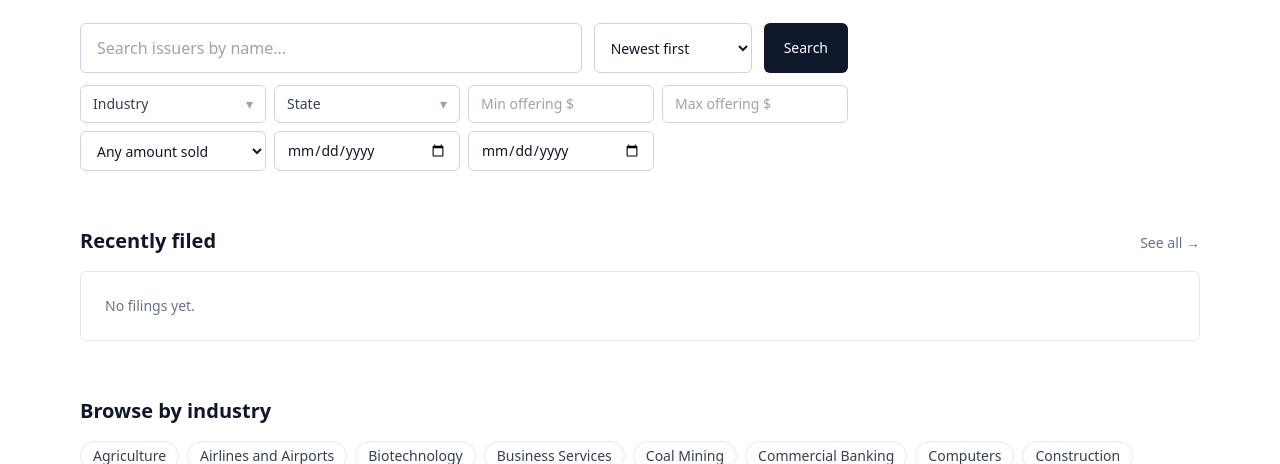
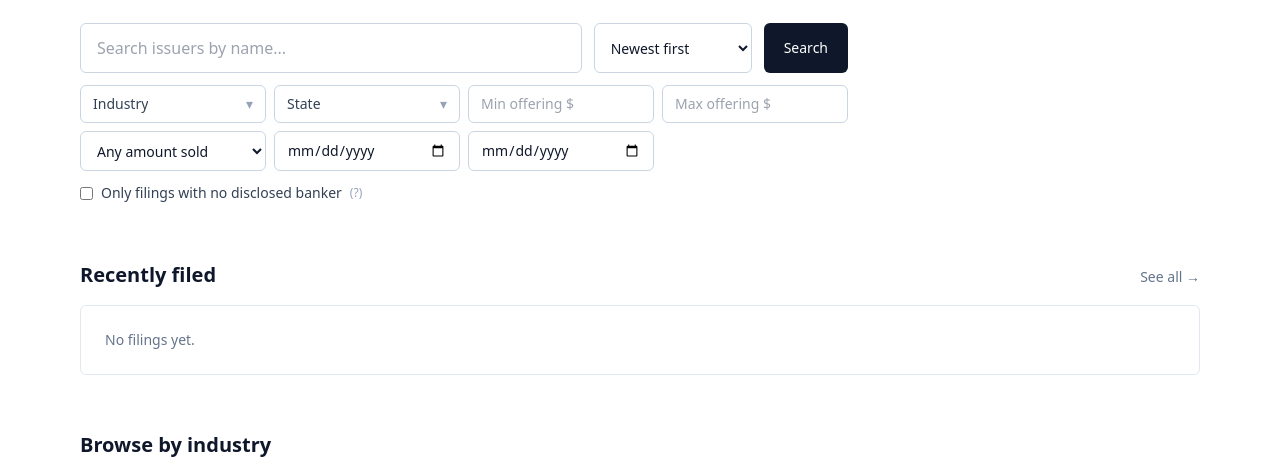
Before and after one commit to Luketheprogram/formdexplorer, a Django app: page / in a window 1280 px wide. Shown: the part 166-630 px from the top of the page. Run offline with Django 5.2, Linux system fonts and the light colour scheme; data that the repository does not hold is empty; style sheets or scripts are compiled from the project's sources.

Commit message:
Search: 'Only filings with no disclosed banker' toggle
Adds a checkbox that filters Form D results to filings where neither
sales commission nor finders fees are reported — the practical signal
that no placement agent / banker was paid. Heuristic based on the
two compensation fields (sales_commission, finders_fees) since we
don't currently store the broker recipient list from primary_doc.xml.
Active-filter chip 'no disclosed banker' shows when toggled.

```diff
--- a/filings/search.py
+++ b/filings/search.py
@@ -64,6 +64,15 @@ def build_filing_query(params) -> QuerySet:
         except ValueError:
             pass
 
+    if params.get("no_banker"):
+        # Heuristic: no sales commission AND no finders fees disclosed ⇒
+        # the issuer didn't run the deal through a banker.
+        qs = qs.filter(
+            Q(sales_commission__isnull=True) | Q(sales_commission=0)
+        ).filter(
+            Q(finders_fees__isnull=True) | Q(finders_fees=0)
+        )
+
     sort = params.get("sort") or ("relevance" if has_text_search else "newest")
     if sort == "relevance" and has_text_search and _is_postgres():
         qs = qs.order_by("-sim", "-filing_date")
@@ -121,6 +130,8 @@ def active_filters(params) -> list[dict]:
         if not val:
             continue
         chips.append({"label": f"{prefix}: {val}", "remove_key": key})
+    if params.get("no_banker"):
+        chips.append({"label": "no disclosed banker", "remove_key": "no_banker"})
     industry_mode = (params.get("industry_mode") or "include").lower()
     industry_prefix = "exclude industry" if industry_mode == "exclude" else "industry"
     multi_mapping = [("state", "state"), ("industry", industry_prefix)]
--- a/templates/_partials/search_form.html
+++ b/templates/_partials/search_form.html
@@ -92,4 +92,14 @@
     <input name="date_to" type="date" placeholder="To" value="{{ request.GET.date_to|default:'' }}"
       class="rounded-md border border-slate-300 px-3 py-2">
   </div>
+
+  <div class="mt-3 text-sm">
+    <label class="inline-flex items-center gap-2 cursor-pointer">
+      <input type="checkbox" name="no_banker" value="1"
+        {% if request.GET.no_banker %}checked{% endif %}
+        class="rounded border-slate-300">
+      <span class="text-slate-700">Only filings with no disclosed banker</span>
+      <span class="text-xs text-slate-400" title="Heuristic: no sales commission and no finders fees reported. Doesn't cover bankers paid in equity instead of cash.">(?)</span>
+    </label>
+  </div>
 </form>
```
